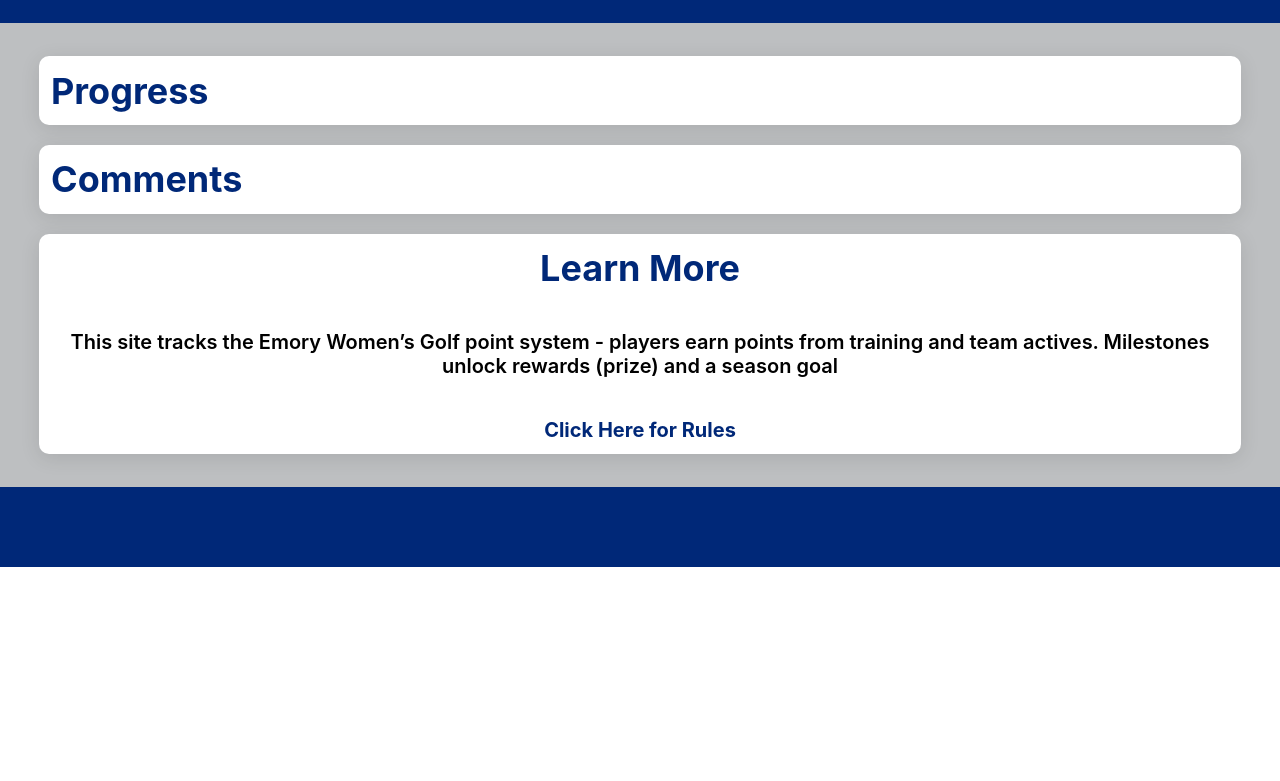
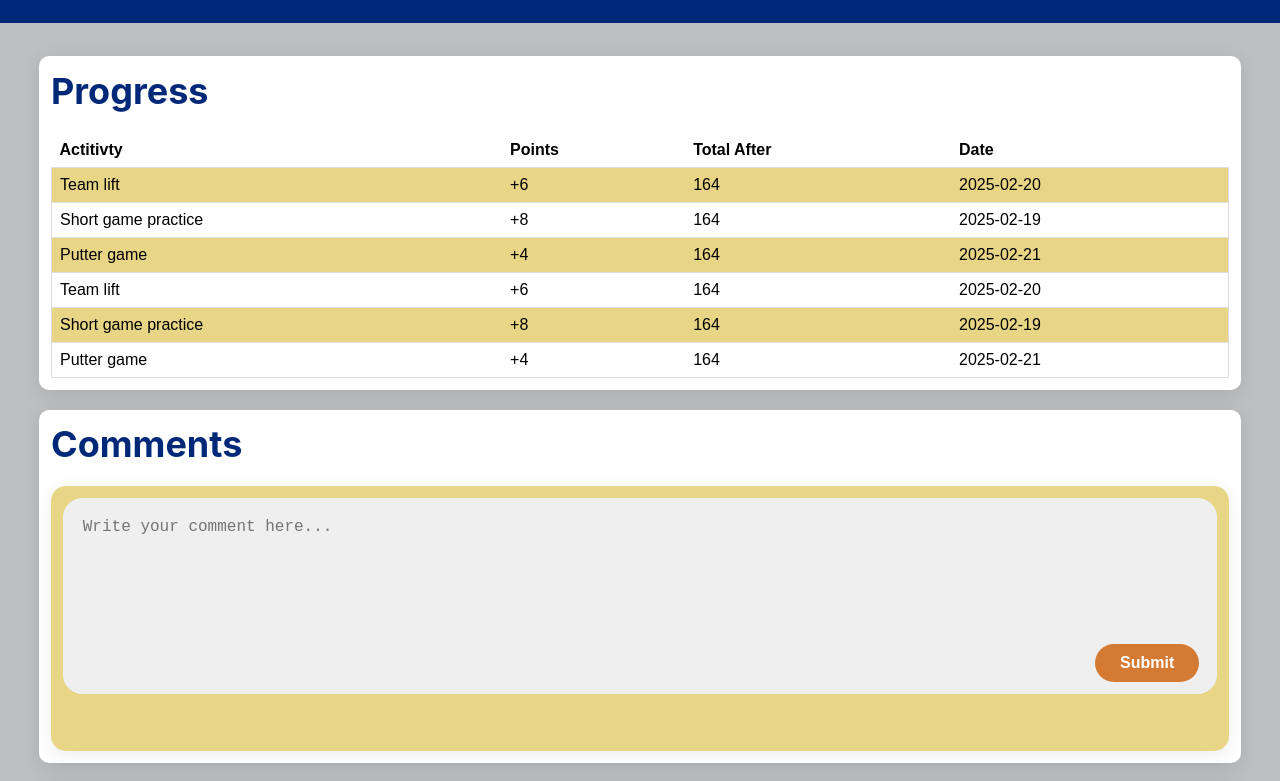
Before and after one commit to Z1M000/EWGweb, a React (Create React App) app in the folder frontend/: page / in a window 1280 px wide. Shown: the part 420-1201 px from the top of the page. Before the commit the page ends 1000 px from the top, so only its background shows below. Built offline with nearby package versions, Linux system fonts and the light colour scheme.

Commit message:
Added progress, comments, socials boxes

```diff
--- /dev/null
+++ b/frontend/src/component_styles/Comments.css
@@ -0,0 +1,190 @@
+.comments-container {
+  background: #e8d585;
+  padding: 1%;
+  border-radius: 15px;
+  box-shadow: 0 4px 18px rgba(0, 0, 0, 0.08);
+  width: 100%;
+  box-sizing: border-box;
+}
+
+.comment-form {
+  display: flex;
+  flex-direction: column;
+  gap: 10px;
+  margin-bottom: 25px;
+}
+
+.comment-input-box {
+  background: #efefef;
+  padding: 0;
+  border-radius: 20px;
+  overflow: hidden;
+  margin-bottom: 20px;
+}
+
+.comment-input {
+    width: 100%;
+    height: 90px;
+    padding: 20px;
+    border: none;
+    outline: none;
+    resize: none;
+    background: #efefef;
+    font-size: 1rem;
+}
+
+.comment-toolbar {
+  display: flex;
+  align-items: center;
+  justify-content: space-between;
+  padding: 12px 18px;
+  background: #efefef;
+}
+
+.toolbar-spacer {
+  flex: 1;
+}
+
+.comment-button {
+  align-self: flex-end;
+  background: #d47a33;
+  border: none;
+  padding: 10px 25px;
+  border-radius: 30px;
+  color: white;
+  font-weight: bold;
+  cursor: pointer;
+  font-size: 16px;
+}
+
+.comment-button:hover {
+  background-color: #c86c30;
+}
+
+.comment-list {
+  display: flex;
+  flex-direction: column;
+  gap: 20px;
+}
+
+.comment-item {
+  display: flex;
+  gap: 14px;
+  padding: 15px;
+  background: #efefef;
+  border-radius: 12px;
+  box-shadow: 0px 2px 6px rgba(0, 0, 0, 0.06);
+}
+
+.comment-header {
+  display: flex;
+  align-items: center;
+  gap: 12px;
+  margin-bottom: 6px;
+}
+
+
+.comment-avatar {
+  width: 42px;
+  height: 42px;
+  border-radius: 50%;
+}
+
+.comment-body {
+  flex: 1;
+}
+
+.comment-name {
+  font-weight: 600;
+  margin: 0;
+  font-size: 1.05rem;
+  color: #1a2b5a;
+}
+
+.comment-time {
+  margin-left: 8px;
+  font-size: 0.9rem;
+  color: #8a8a8a;
+}
+
+.comment-text {
+  margin-top: 6px;
+  line-height: 1.4;
+  color: #333;
+  font-size: 1rem;
+  white-space: pre-wrap;
+  word-break: break-word;
+}
+
+.reply-button {
+  background: none;
+  border: none;
+  color: #6a8edc;
+  font-size: 0.9rem;
+  font-weight: 500;
+  cursor: pointer;
+  padding: 0;
+  margin-top: 6px;
+}
+
+.reply-button:hover {
+  text-decoration: underline;
+}
+
+.reply-box {
+  margin-left: 50px;
+  margin-top: 10px;
+  display: flex;
+  flex-direction: column;
+  gap: 8px;
+}
+
+.reply-input {
+  width: 100%;
+  height: 60px;
+  padding: 10px;
+  border-radius: 10px;
+  background: #ededed;
+  border: 1px solid #ccc;
+  resize: none;
+  font-size: 0.9rem;
+  outline: none;
+}
+
+.reply-input:focus {
+  border-color: #6a9cf5;
+  box-shadow: 0 0 4px rgba(106, 156, 245, 0.5);
+}
+
+.reply-submit {
+  align-self: flex-end;
+  background: #d47a33;
+  color: white;
+  padding: 6px 18px;
+  border-radius: 20px;
+  border: none;
+  cursor: pointer;
+  font-size: 0.9rem;
+  font-weight: 600;
+}
+
+.reply-submit:hover {
+  background: #c86c30;
+}
+
+.replies-list {
+  margin-left: 50px;
+  margin-top: 12px;
+  display: flex;
+  flex-direction: column;
+  gap: 12px;
+}
+
+.reply-item {
+  background: #f5f5f5;
+  border-radius: 12px;
+  padding: 12px 14px;
+  display: flex;
+  gap: 12px;
+  box-shadow: 0px 2px 6px rgba(0,0,0,0.06);
+}
--- /dev/null
+++ b/frontend/src/component_styles/Footer.css
@@ -0,0 +1,5 @@
+.socials{
+    background-color: #002878;
+    color: #FFFFFF;
+    padding: 2%;
+}
--- a/frontend/src/component_styles/Progress.css
+++ b/frontend/src/component_styles/Progress.css
@@ -14,3 +14,26 @@
     gap: 20px;
     box-shadow: 0 4px 20px rgba(0,0,0,0.1);
 }
+
+.progress-table {
+  font-family: arial, sans-serif;
+  border-collapse: collapse;
+  width: 100%;
+}
+
+td, th {
+  text-align: left;
+  padding: 8px;
+}
+
+.table-headers{
+    font-weight: bold;
+}
+
+.table-data{
+    border: 1px solid #dddddd;
+}
+
+tr:nth-child(even) {
+  background-color: #e8d585;
+}
--- a/frontend/src/components/Comments.jsx
+++ b/frontend/src/components/Comments.jsx
@@ -1,4 +1,46 @@
+import { useState } from "react";
+import '../component_styles/Comments.css'
+import swoop1 from "../components/swoop1.png";
+
 function Comments() {
+    const [comment, setComment] = useState("");
+    const [comments, setComments] = useState([]);
+
+   function handleSubmit(e) {
+    e.preventDefault();
+
+    if (!comment.trim()) return;
+
+    const newComment = {
+      id: Date.now(),
+      name: "Player",
+      avatar: swoop1,
+      text: comment,
+      time:  Date.now(),
+      likes: 0,
+      replies: [],
+    };
+
+    setComments([newComment, ...comments]);
+    setComment("");
+  }
+
+function formatTime(ts) {
+  const d = new Date(ts);
+
+  const month = d.getMonth() + 1;
+  const day = d.getDate();
+  const year = d.getFullYear();
+
+  let hours = d.getHours();
+  const minutes = d.getMinutes().toString().padStart(2, "0");
+
+  const ampm = hours >= 12 ? "PM" : "AM";
+  hours = hours % 12;
+  hours = hours || 12;
+
+  return `${month}/${day}/${year} ${hours}:${minutes} ${ampm}`;
+}
     return (
         <div className = "outer-container">
         <div className = "middle-container">
@@ -7,6 +49,48 @@
                 <p className='point-value'> Comments </p>
             </div>
 
+            <div className="comments-container">
+                <form onSubmit={handleSubmit} className="comment-form">
+                  <div className="comment-input-box">
+                    <textarea
+                      className="comment-input"
+                      placeholder="Write your comment here..."
+                      value={comment}
+                      onChange={(e) => setComment(e.target.value)}
+                    />
+                    <div className="comment-toolbar">
+                      <div className="toolbar-spacer"></div>
+                      <button className="comment-button" type="submit">
+                        Submit
+                      </button>
+                    </div>
+
+                    </div>
+                </form>
+
+
+              <div className="comment-list">
+                {comments.map((c) => (
+                  <div className="comment-item">
+  <img src={c.avatar} alt="avatar" className="comment-avatar"/>
+
+  <div className="comment-content">
+      <div className="comment-header">
+        <p className="comment-name">
+          {c.name}
+        </p>
+        <span className="comment-time">{formatTime(c.time)}</span>
+      </div>
+
+      <p className="comment-text">{c.text}</p>
+  </div>
+</div>
+
+                ))}
+              </div>
+
+            </div>
+
       </div>
     </div>
   );
--- a/frontend/src/components/Footer.jsx
+++ b/frontend/src/components/Footer.jsx
@@ -1,8 +1,10 @@
-import '../component_styles/Border.css'
+import '../component_styles/Footer.css'
 
 function Footer() {
   return (
-    <div className="border"></div>
+    <footer className="socials">
+        <p>Our Socials</p>
+    </footer>
   );
 }
 
--- a/frontend/src/components/Progress.jsx
+++ b/frontend/src/components/Progress.jsx
@@ -1,3 +1,5 @@
+import '../component_styles/Progress.css'
+
 function Progress() {
   return (
     <div className = "outer-container">
@@ -7,6 +9,62 @@
             <p className='point-value'> Progress </p>
         </div>
 
+        <div className="table-container">
+          <table className="progress-table">
+              <tr className="table-headers">
+                  <td>Actitivty</td>
+                  <td>Points</td>
+                  <td>Total After</td>
+                  <td>Date</td>
+              </tr>
+
+            {/* Made up data need to connect later */}
+              <tr className='table-data'>
+                <td>Team lift</td>
+                <td>+6</td>
+                <td>164</td>
+                <td>2025-02-20</td>
+              </tr>
+
+              <tr className='table-data'>
+                <td>Short game practice</td>
+                <td>+8</td>
+                <td>164</td>
+                <td>2025-02-19</td>
+              </tr>
+
+              <tr className='table-data'>
+                <td>Putter game</td>
+                <td>+4</td>
+                <td>164</td>
+                <td>2025-02-21</td>
+              </tr>
+
+              <tr className='table-data'>
+                <td>Team lift</td>
+                <td>+6</td>
+                <td>164</td>
+                <td>2025-02-20</td>
+              </tr>
+
+              <tr className='table-data'>
+                <td>Short game practice</td>
+                <td>+8</td>
+                <td>164</td>
+                <td>2025-02-19</td>
+              </tr>
+
+              <tr className='table-data'>
+                <td>Putter game</td>
+                <td>+4</td>
+                <td>164</td>
+                <td>2025-02-21</td>
+              </tr>
+
+
+          </table>
+        </div>
+
       </div>
     </div>
   );
```
